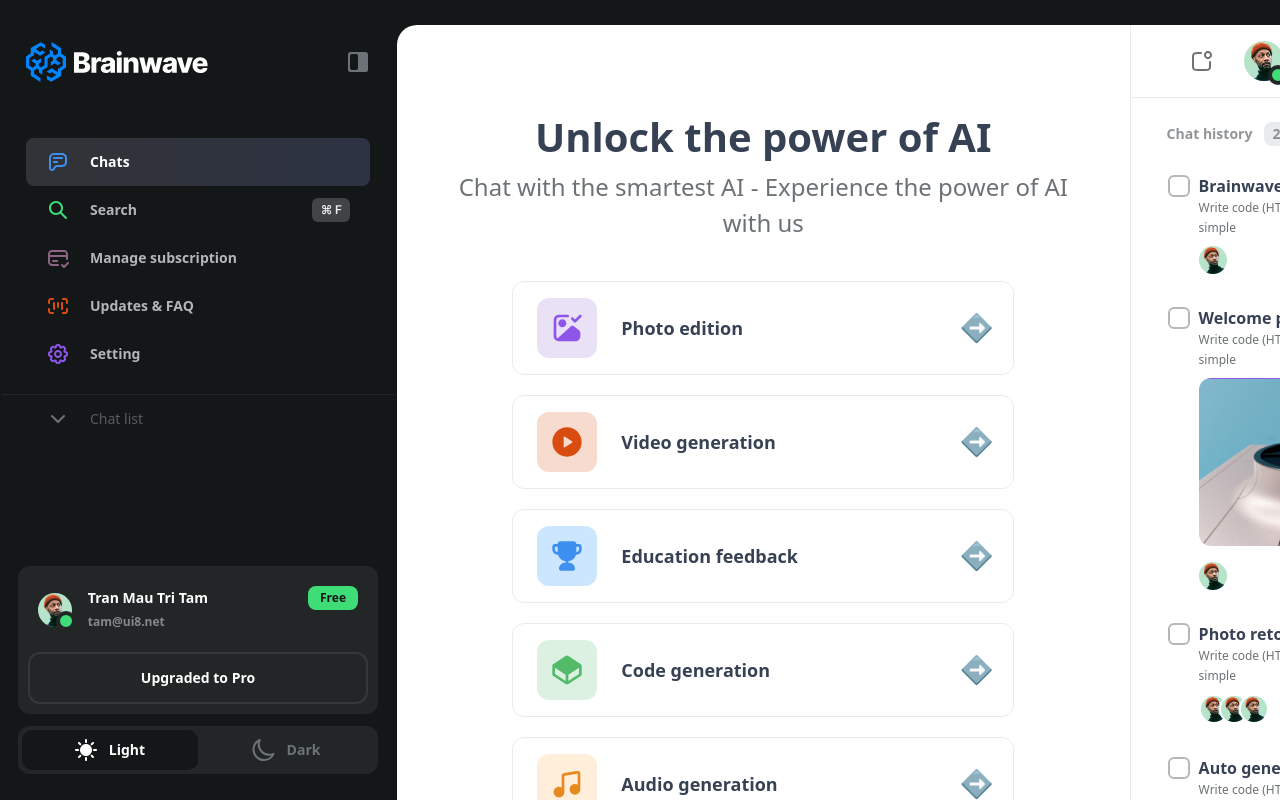
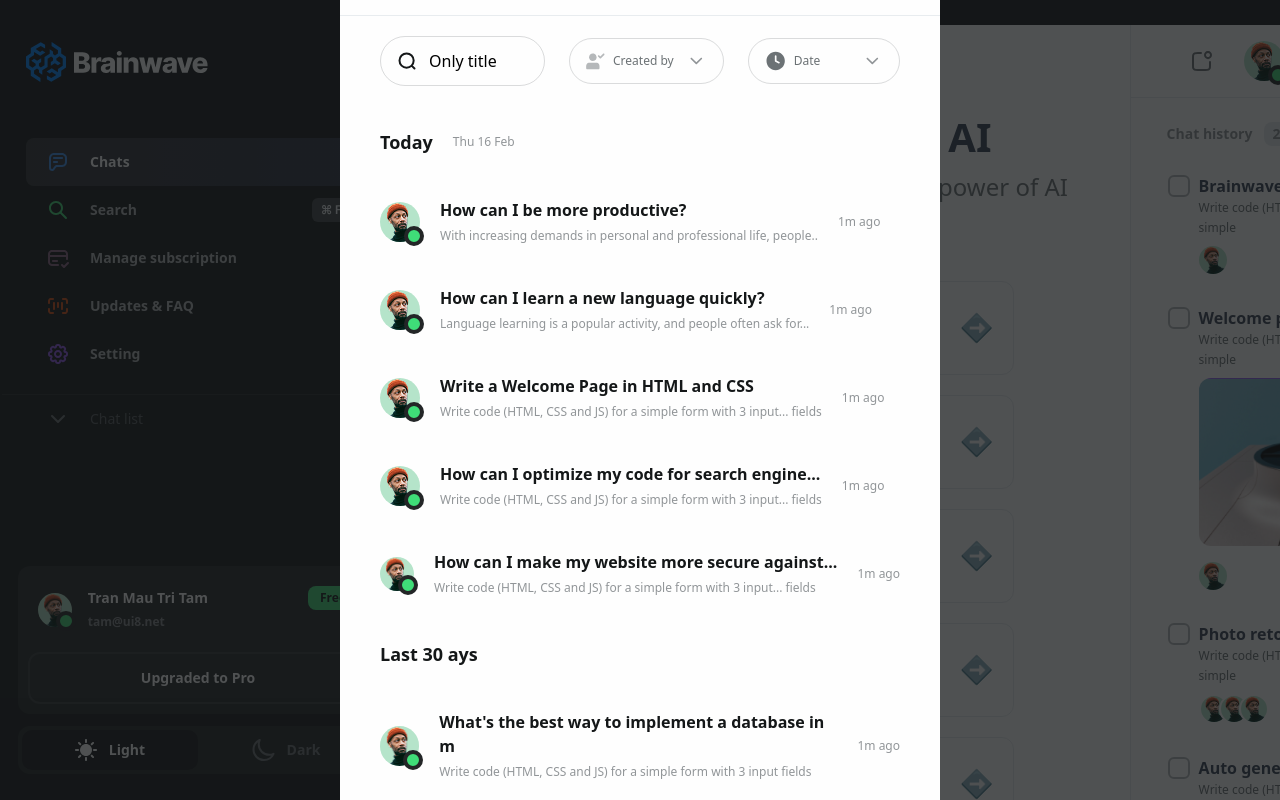
Before and after one commit to Eche00/BrainWave, a React (Vite) app in the folder client/: page / in a window 1280 px wide. Shown: the top 800 px of the page. Built offline with nearby package versions, Linux system fonts and the light colour scheme.

Commit message:
making container head component to set the search display state

```diff
--- a/client/src/components/Container.jsx
+++ b/client/src/components/Container.jsx
@@ -1,12 +1,16 @@
-import React from "react";
+import React, { useState } from "react";
 import { Outlet } from "react-router-dom";
 import Sidebar from "./navigation/Sidebar";
+import Search from "../pages/Search";
 
 function Container() {
+  const [search, setSearch] = useState(true);
   return (
     <div className=" flex gap-0">
+      {search && <Search setSearch={setSearch} />}
+
       <section className=" hidden sm:flex  bg-[#141718] text-white  lg:w-fit  sm:w-[96px] p-0 m-0 border-none">
-        <Sidebar />
+        <Sidebar setSearch={setSearch} />
       </section>
       <section className=" flex flex-1 dark:bg-black bg-white m-0 p-0 border-none">
         <Outlet />
```
